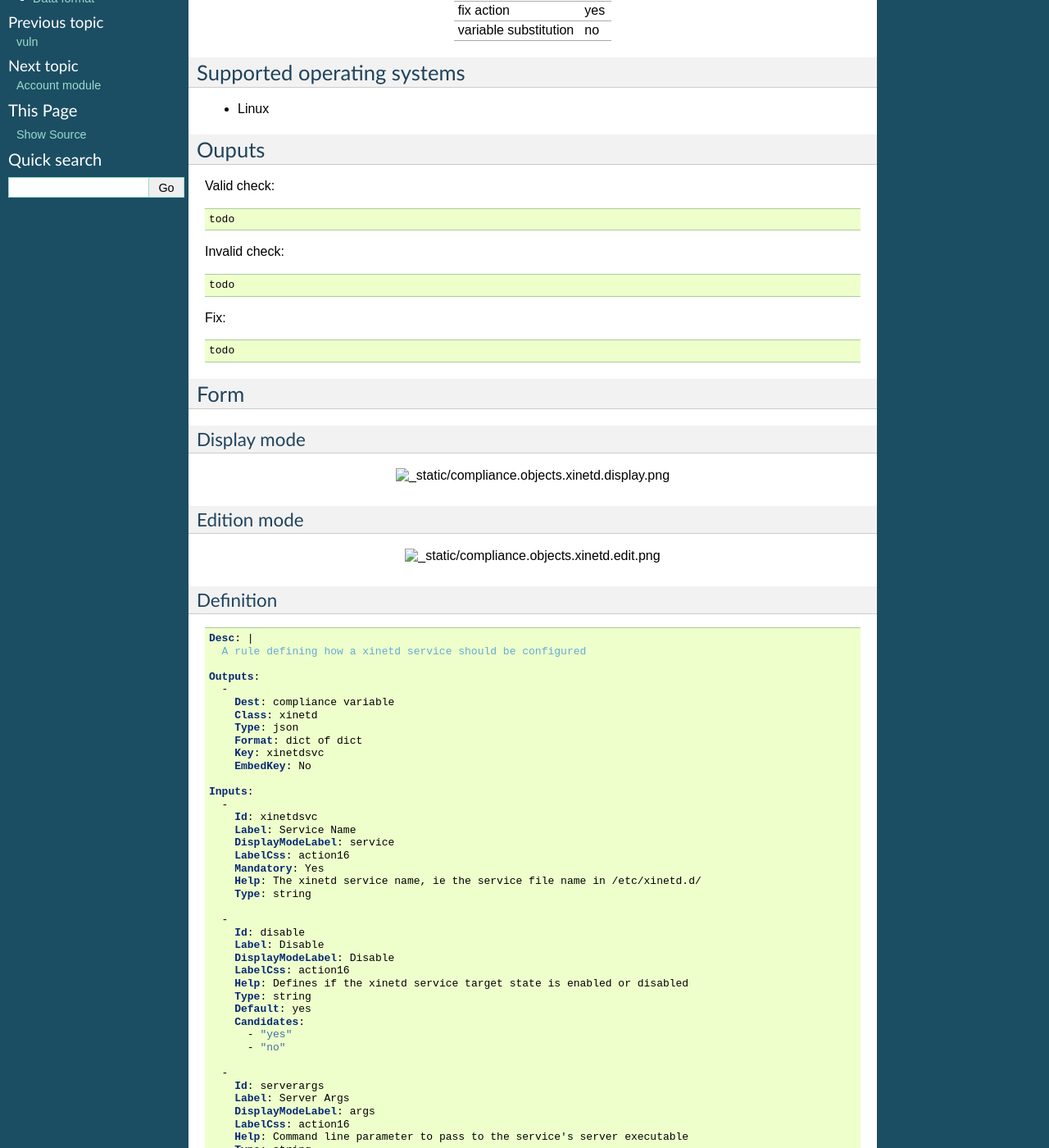
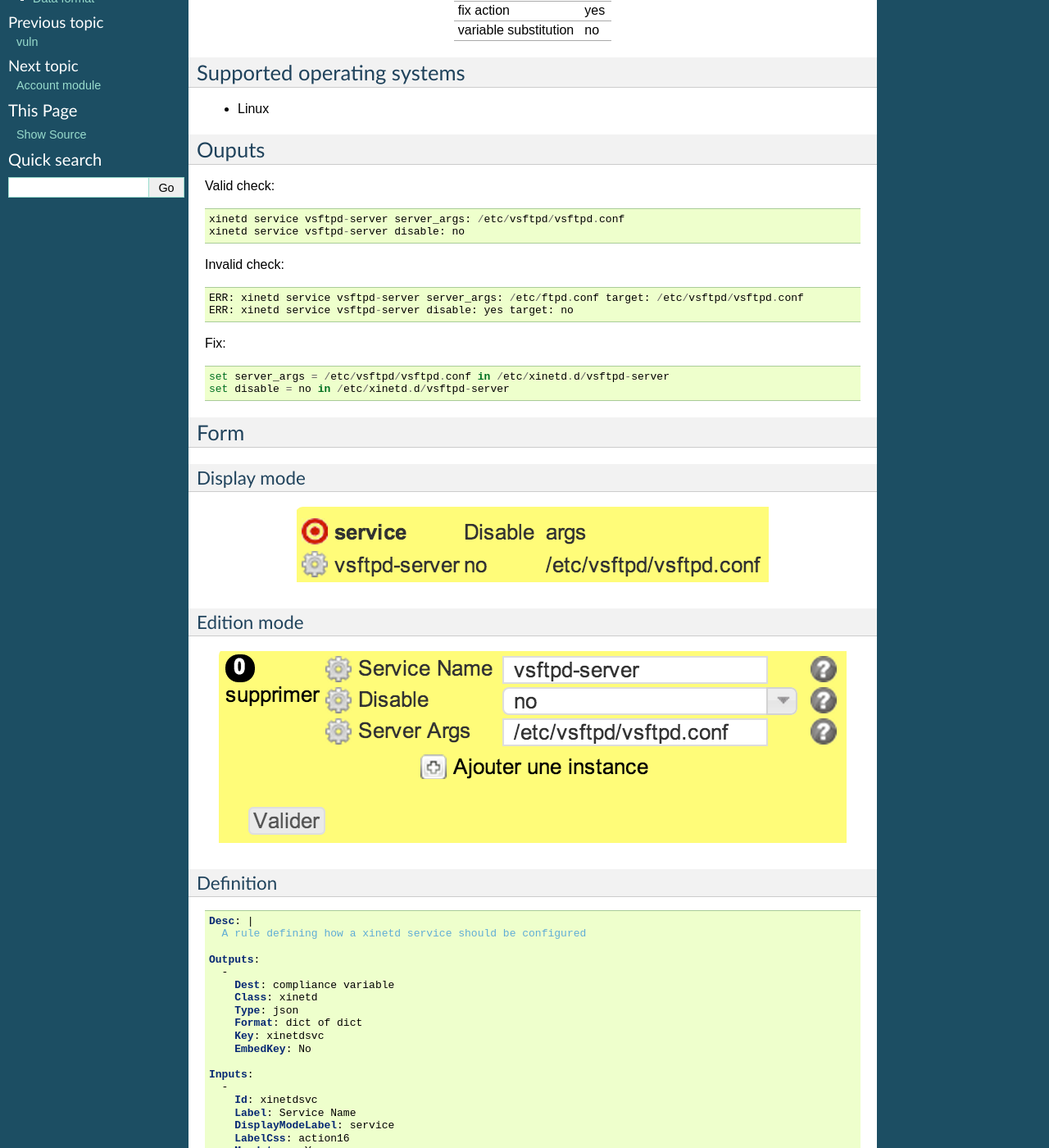
Before and after one commit to opensvc/docs.opensvc.com, a Sphinx documentation site: the page built from source/compliance.objects.xinetd.rst, in a window 1280 px wide and 1400 px high, scrolled down 228 px. Shown: the whole window at 82% size. Built offline with Sphinx 7.4.7, drawn with Linux system fonts in a browser that asks for light colours; some of the changed text lies outside the part shown.

Commit message:
Compliance : split object xinetd

```diff
--- a/source/compliance.objects.xinetd.rst
+++ b/source/compliance.objects.xinetd.rst
@@ -25,15 +25,18 @@ Ouputs
 
 Valid check::
 
-	todo
+        xinetd service vsftpd-server server_args: /etc/vsftpd/vsftpd.conf
+        xinetd service vsftpd-server disable: no
 
 Invalid check::
 
-	todo
+        ERR: xinetd service vsftpd-server server_args: /etc/ftpd.conf target: /etc/vsftpd/vsftpd.conf
+        ERR: xinetd service vsftpd-server disable: yes target: no
 
 Fix::
 
-	todo
+        set server_args = /etc/vsftpd/vsftpd.conf in /etc/xinetd.d/vsftpd-server
+        set disable = no in /etc/xinetd.d/vsftpd-server
 
 Form
 ====
@@ -88,7 +91,7 @@ Definition
 	      - "no"
 
           -
-            Id: serverargs
+            Id: server_args
             Label: Server Args
             DisplayModeLabel: args
             LabelCss: action16
@@ -101,8 +104,8 @@ Data format
 .. code-block:: json
 
 	{
-	  "gssftp": {
+	  "vsftpd-server": {
 	    "disable": "no",
-	    "server_args": "-l -a -u 022"
+	    "server_args": "/etc/vsftpd/vsftpd.conf"
 	  }
 	}
```
Also changed, not shown: source/_static/compliance.objects.xinetd.display.png (added), source/_static/compliance.objects.xinetd.edit.png (added).
